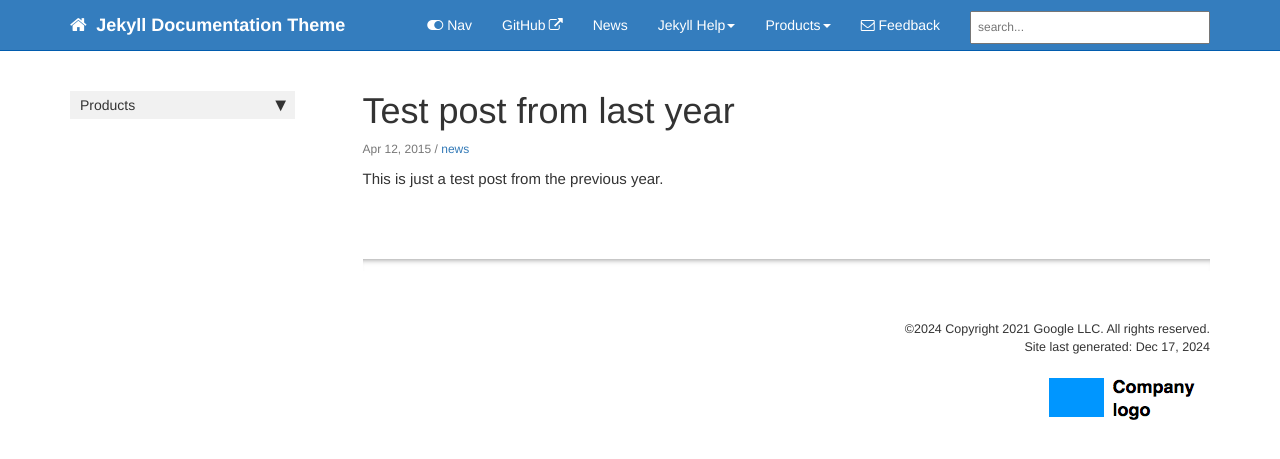
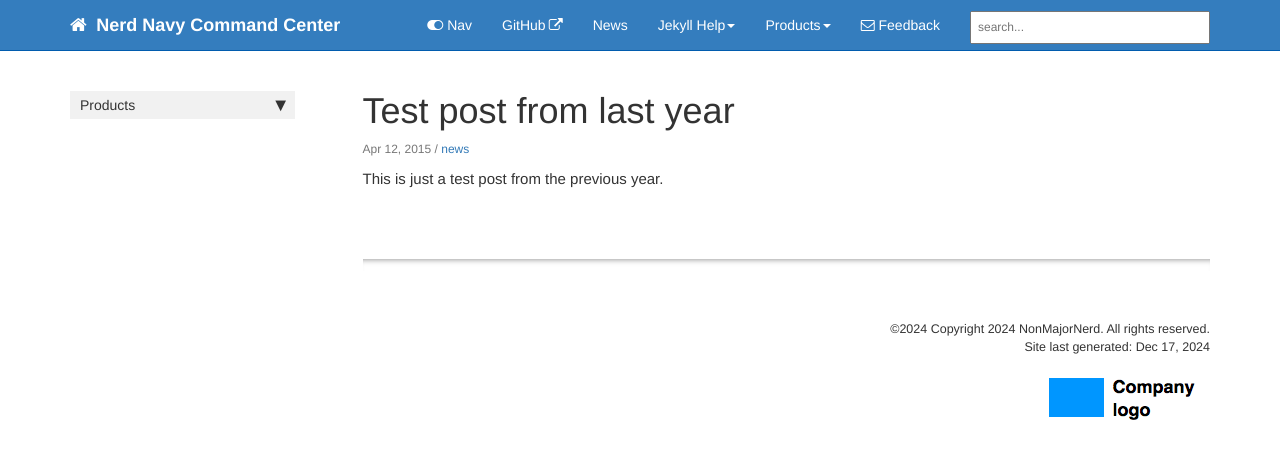
Before and after one commit to NonMajorNerd/nonmajornerd.github.io, a Jekyll site: the page built from _posts/2015-04-12-test-post-last-year.md, in a window 1280 px wide. Shown: the top 459 px of the page. Built offline with Jekyll 4.4.1, drawn with Linux system fonts in a browser that asks for light colours; comment, search, counter and statistics services are not loaded.

Commit message:
Config Update
Updated info in _config.yml including disabling comments and google analytics.

```diff
--- a/_config.yml
+++ b/_config.yml
@@ -1,24 +1,24 @@
-repository: tomjoht/documentation-theme-jekyll
+repository: nonmajornerd/nonmajornerd.github.io
 
 output: web
 # this property is useful for conditional filtering of content that is separate from the PDF.
 
-topnav_title: Jekyll Documentation Theme
+topnav_title: Nerd Navy Command Center
 # this appears on the top navigation bar next to the home button
 
-site_title: Jekyll theme for documentation
+site_title: Knightbot documentation
 # this appears in the html browser tab for the site title (seen mostly by search engines, not users)
 
-company_name: Copyright 2021 Google LLC
+company_name: Copyright 2024 NonMajorNerd
 # this appears in the footer
 
-github_editme_path: tomjoht/documentation-theme-jekyll/blob/gh-pages/
+github_editme_path:
 # if you're using Github, provide the basepath to the branch you've created for reviews, following the sample here. if not, leave this value blank.
 
 # gitlab_editme_path: tomjoht/documentation-theme-jekyll/blob/gh-pages/
 # if you're using GitLab, provide the basepath to the branch you've created for reviews, following the sample here. if not, leave this value blank.
 
-google_analytics: UA-66296557-1
+google_analytics:
 # if you have google-analytics ID, put it in. if not, edit this value to blank.
 
 host: 127.0.0.1
@@ -91,7 +91,7 @@
       type: "posts"
     values:
       layout: "post"
-      comments: true
+      comments: false
       # if you don't want to use Commento.io and just hide comments, change true to false wherever you see the comments property
       search: true
       sidebar: home_sidebar
@@ -106,7 +106,7 @@
 - product2_sidebar
 - other
 
-description: "Intended as a documentation theme based on Jekyll for technical writers documenting software and other technical products, this theme has all the elements you would need to handle multiple products with both multi-level sidebar navigation, tags, and other documentation features."
+description: "Home for all things Nerd Navy including KnightBot documentation."
 # the description is used in the feed.xml file
 
 # needed for sitemap.xml file only
```
